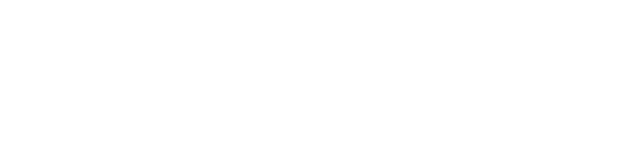
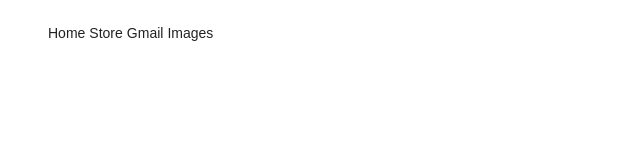
Before and after one commit to andytcodes/google-homepage, a plain HTML site: page index.html in a window 1280 px wide. Shown: the whole page, without its empty margins (0-640 px from the left). Drawn offline with Linux system fonts and the light colour scheme.

Commit message:
Index and Style Updated

```diff
--- a/index.html
+++ b/index.html
@@ -4,8 +4,18 @@
   <meta charset="UTF-8">
   <meta name="viewport" content="width=device-width, initial-scale=1.0">
   <title>Google</title>
+  <link rel="stylesheet" href="style.css">
 </head>
 <body>
-
+  <navbar id="nav">
+    <ul>
+      <li><a href="">Home</a></li>
+      <li><a href="">Store</a></li>
+      <li><a href="">Gmail</a></li>
+      <li><a href="">Images</a></li>
+      <li><a href=""></a></li>
+      <li><a href=""></a></li>
+    </ul>
+  </navbar>
 </body>
 </html>
--- a/style.css
+++ b/style.css
@@ -0,0 +1,23 @@
+body {
+  display: flex;
+  flex-direction: column;
+}
+
+#nav ul {
+  list-style-type: none;
+}
+
+#nav li {
+  display: inline-block;
+}
+
+#nav a {
+  color: #222;
+  text-decoration: none;
+  font-size: 14px;
+  font-family: Arial, Helvetica, sans-serif;
+}
+
+#nav a:hover {
+  text-decoration: underline;
+}
```
